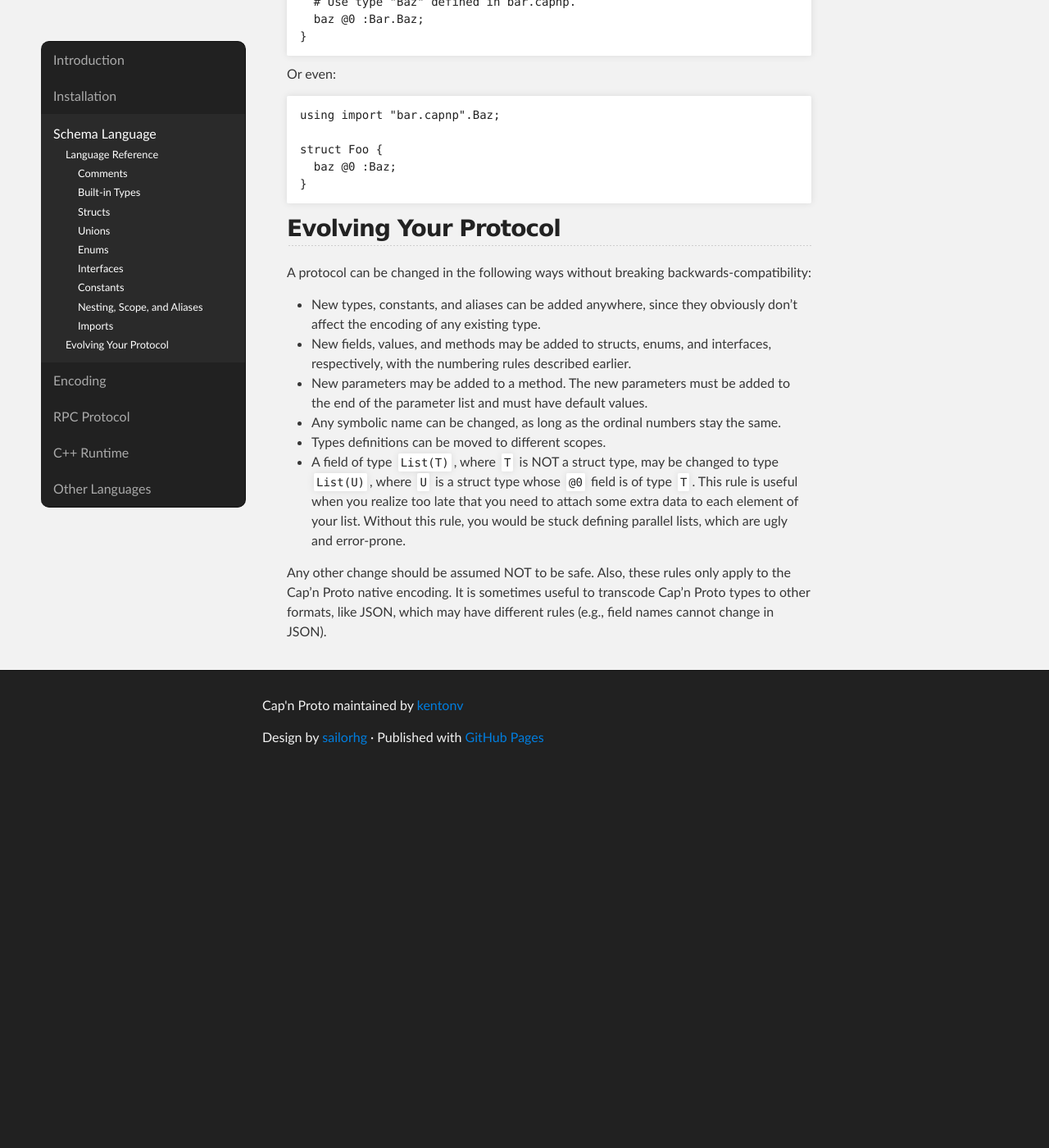
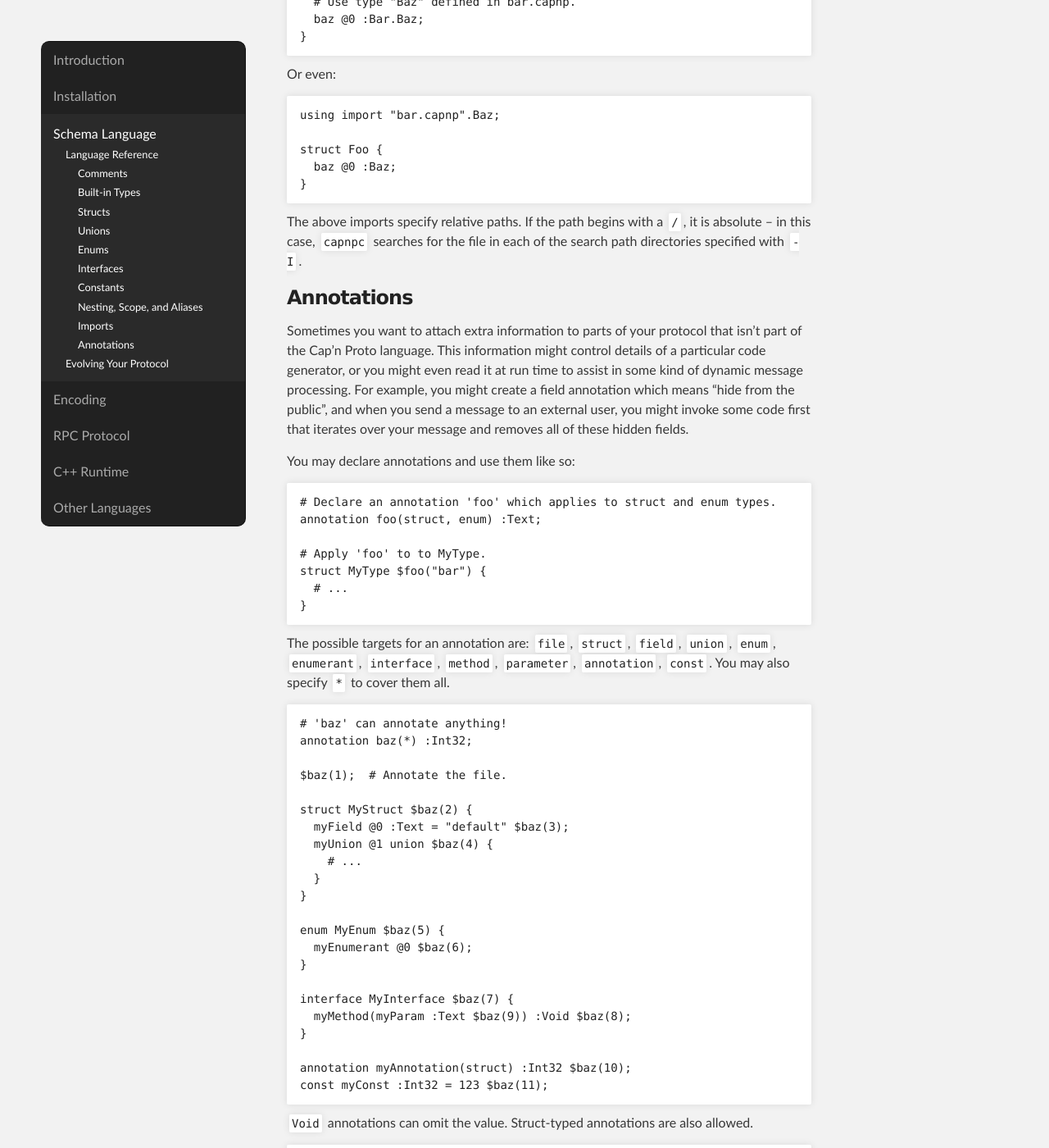
Before and after one commit to capnproto/capnproto, a Jekyll site: the page built from doc/language.md, in a window 1280 px wide and 1400 px high, scrolled down 6135 px. Shown: the whole window at 82% size. Built offline with Jekyll 4.4.1, drawn with Linux system fonts in a browser that asks for light colours; before the commit the page ends 7081 px from its top, so only the background shows below that; some of the changed text lies outside the part shown.

Commit message:
Write some crappy docs on annotations, and some other tweaks.

```diff
--- a/doc/language.md
+++ b/doc/language.md
@@ -294,6 +294,75 @@ struct Foo {
 }
 {% endhighlight %}
 
+The above imports specify relative paths.  If the path begins with a `/`, it is absolute -- in
+this case, `capnpc` searches for the file in each of the search path directories specified with
+`-I`.
+
+### Annotations
+
+Sometimes you want to attach extra information to parts of your protocol that isn't part of the
+Cap'n Proto language.  This information might control details of a particular code generator, or
+you might even read it at run time to assist in some kind of dynamic message processing.  For
+example, you might create a field annotation which means "hide from the public", and when you send
+a message to an external user, you might invoke some code first that iterates over your message and
+removes all of these hidden fields.
+
+You may declare annotations and use them like so:
+
+{% highlight capnp %}
+# Declare an annotation 'foo' which applies to struct and enum types.
+annotation foo(struct, enum) :Text;
+
+# Apply 'foo' to to MyType.
+struct MyType $foo("bar") {
+  # ...
+}
+{% endhighlight %}
+
+The possible targets for an annotation are: `file`, `struct`, `field`, `union`, `enum`, `enumerant`,
+`interface`, `method`, `parameter`, `annotation`, `const`.  You may also specify `*` to cover them
+all.
+
+{% highlight capnp %}
+# 'baz' can annotate anything!
+annotation baz(*) :Int32;
+
+$baz(1);  # Annotate the file.
+
+struct MyStruct $baz(2) {
+  myField @0 :Text = "default" $baz(3);
+  myUnion @1 union $baz(4) {
+    # ...
+  }
+}
+
+enum MyEnum $baz(5) {
+  myEnumerant @0 $baz(6);
+}
+
+interface MyInterface $baz(7) {
+  myMethod(myParam :Text $baz(9)) :Void $baz(8);
+}
+
+annotation myAnnotation(struct) :Int32 $baz(10);
+const myConst :Int32 = 123 $baz(11);
+{% endhighlight %}
+
+`Void` annotations can omit the value.  Struct-typed annotations are also allowed.
+
+{% highlight capnp %}
+annotation qux(struct, field) :Void;
+
+struct MyStruct $qux {
+  string $0 :Text $qux;
+  number $1 :Int32 $qux;
+}
+
+annotation corge(file) :MyStruct;
+
+$corge(string = "hello", number = 123);
+{% endhighlight %}
+
 ## Evolving Your Protocol
 
 A protocol can be changed in the following ways without breaking backwards-compatibility:
--- a/doc/stylesheets/pygment_trac.css
+++ b/doc/stylesheets/pygment_trac.css
@@ -72,3 +72,4 @@
 .highlight .capnp .nd { color: #0099FF; font-weight: normal; } /* @N */
 .highlight .capnp .l { color: #003399; } /* = value */
 .highlight .capnp .nc { color: #009900; font-weight: normal; } /* :Type */
+.highlight .capnp .na { color: #999900; font-weight: normal; } /* $x */
```
Also changed, not shown: doc/cxx.md (+19 -0 lines), 7 other files.
